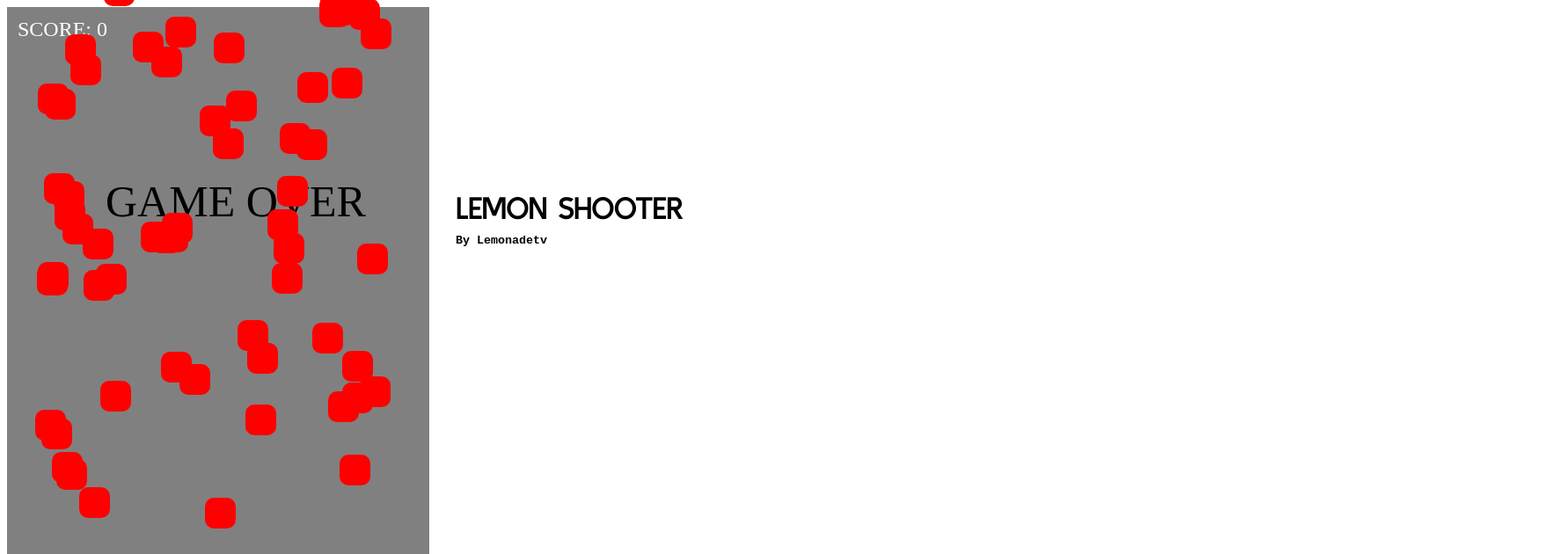
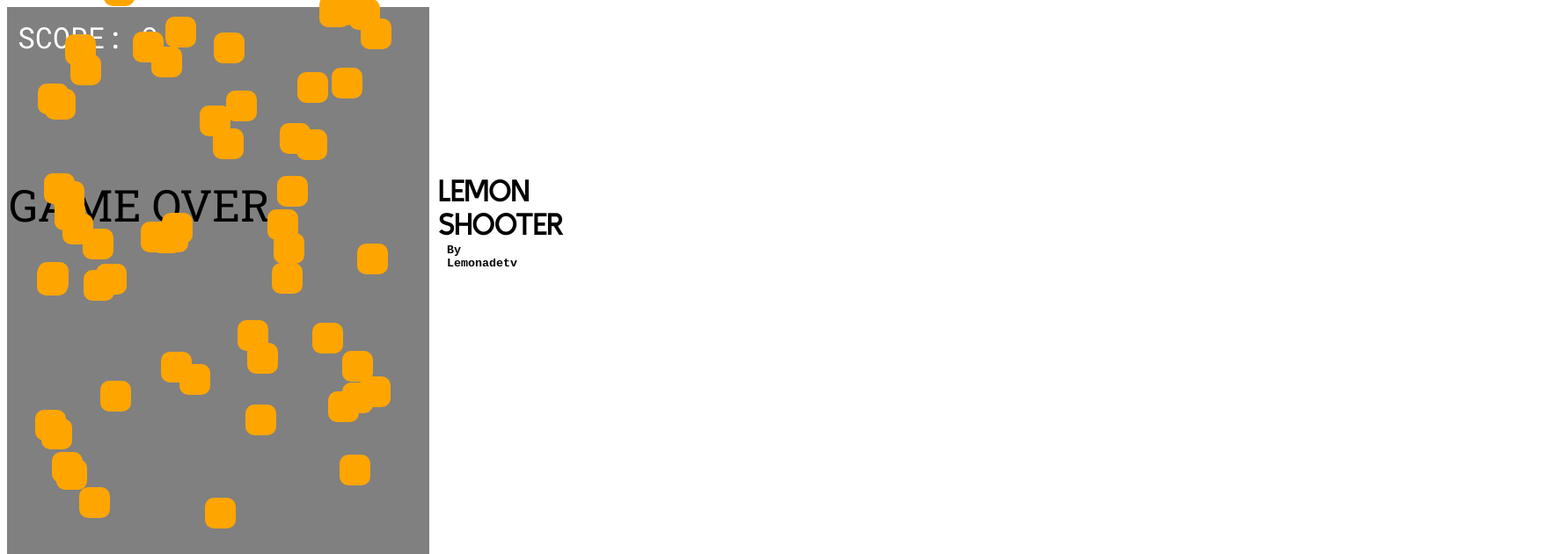
Before and after one commit to Lemon0307/LemonShooterProject.LemonProjects.com, a plain HTML site: page index.html in a window 1280 px wide. Shown: the top 630 px of the page at 88% size, 1762 px wide, since content can reach past the window. Drawn offline with Linux system fonts and the light colour scheme.

Commit message:
Add files via upload

```diff
--- a/index.html
+++ b/index.html
@@ -4,25 +4,27 @@
 <title>LEMON SHOOTER</title>
 <link href="style.css" type="stylesheet" rel="text/css">
 <style>
+	@import url('https://fonts.googleapis.com/css?family=Merriweather|Roboto+Mono|Roboto+Slab&display=swap');
+
 	@import url('https://fonts.googleapis.com/css?family=Kulim+Park&display=swap');
 
 	#hero {
-background-color: black;
-border-radius: 5px;
+background: yellow;
+border-radius: 30px;
 width: 40px;
 height: 40px;
 position: absolute;
 }
 
 #laser {
-background: #00ff00;
+background: white;
 width: 10px;
 height: 50px;
 position: absolute;
 }
 
 .enemy {
-background-color: red;
+background-color: orange;
 width: 35px;
 height: 35px;
 position: absolute;
@@ -31,19 +33,21 @@ border-radius: 10px;
 
 #score {
 color: white;
-font-size: 18pt;
+font-size: 25pt;
 position: absolute;
 left: 20px;
 top: 20px;
+font-family: 'Roboto Mono', monospace;
 }
 
 #gameover {
 color: black;
 font-size: 50px;
 position: absolute;
-left: 120px;
+left: 10e0px;
 top: 200px;
 visibility: hidden;
+font-family: 'Roboto Slab', serif;
 }
 #background {
 background-color: grey;
@@ -52,7 +56,8 @@ height: 900;
 }
 
 #GameName {
-margin: 10px;
+text-align: center;
+margin: -10px;
 position: relative;
 left: 500px;
 bottom: 700px;
@@ -61,7 +66,7 @@ font-family:'Kulim Park', sans-serif;;
 }
 
 #GameMaker {
-margin: 10px;
+text-align: center;
 position: relative;
 left: 500px;
 bottom: 700px;
@@ -69,6 +74,10 @@ font-size: 10pt;
 font-family: monospace;
 }
 
+body {
+width:0 ;
+height:0 ;
+}
 </style>
 </head>
 <body>
@@ -76,10 +85,9 @@ font-family: monospace;
 <div id="hero"></div>
 <div id="laser"></div>
 <div id="score"></div>
-<div id="gameover">GAME OVER</div>
 <h1 id="GameName">LEMON SHOOTER</h1>
 <h3 id="GameMaker">By Lemonadetv</h3>
-
+<div id="gameover">GAME OVER</div>
 <script>
 
 var LEFT_KEY = 65;
```
Also changed, not shown: idk.png (added).
